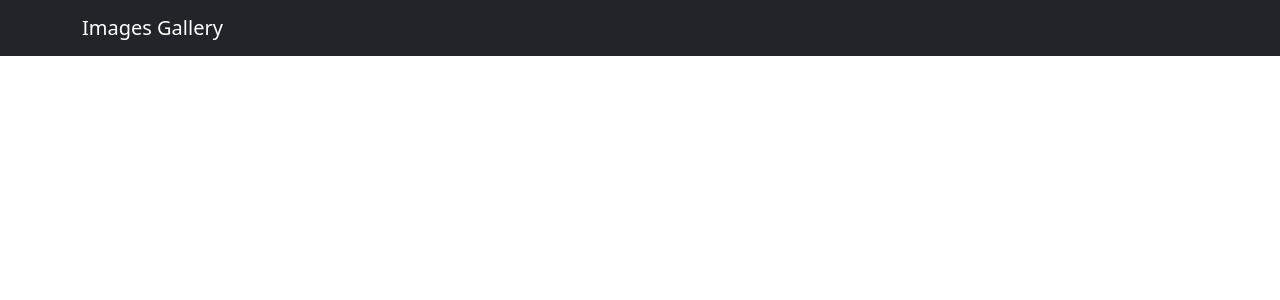
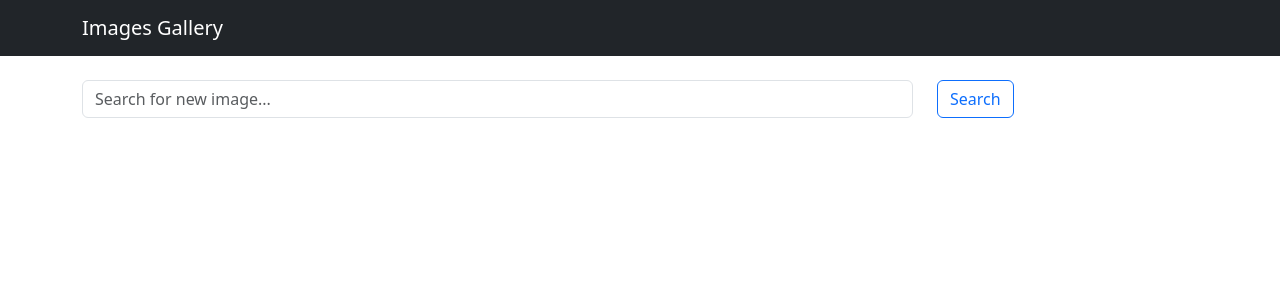
Before and after one commit to schillingderek/images-gallery, a React (Create React App) app in the folder frontend/: page / in a window 1280 px wide. Shown: the top 300 px of the page. Built offline with nearby package versions, Linux system fonts and the light colour scheme.

Commit message:
controlled search component

```diff
--- a/frontend/src/App.js
+++ b/frontend/src/App.js
@@ -1,11 +1,21 @@
+import { useState } from 'react';
 import 'bootstrap/dist/css/bootstrap.min.css';
 import Header from './components/Header';
+import Search from './components/Search';
 import React from 'react';
 
 const App = () => {
+  const [word, setWord] = useState('');
+
+  const handleSearchSubmit = (e) => {
+    e.preventDefault();
+    console.log(word);
+  }
+
   return (
     <div>
       <Header title="Images Gallery"/>
+      <Search word={word} setWord={setWord} handleSubmit={handleSearchSubmit}/>
     </div>
   );
 }
--- a/frontend/src/components/Header.js
+++ b/frontend/src/components/Header.js
@@ -1,9 +1,13 @@
 import React from 'react';
-import { Container, Navbar } from 'react-bootstrap'
+import { Container, Navbar } from 'react-bootstrap';
+
+const navbarStyle = {
+    backgroundColor: 'lightblue'
+}
 
 const Header = ({ title }) => {
     return (
-        <Navbar bg="dark" data-bs-theme="dark">
+        <Navbar style={ navbarStyle} bg="dark" data-bs-theme="dark">
             <Container>
                 <Navbar.Brand href="/">{title}</Navbar.Brand>
             </Container>
--- /dev/null
+++ b/frontend/src/components/Search.js
@@ -0,0 +1,26 @@
+import React from "react";
+import { Container, Row, Col, Form, Button } from "react-bootstrap";
+
+const Search = ({ word, setWord, handleSubmit }) => {
+  return (
+    <Container className="mt-4">
+      <Form onSubmit={handleSubmit}>
+        <Row className="justify-content-center">
+          <Col xs={9}>
+            <Form.Control
+              type="text"
+              value={word}
+              onChange={(e) => setWord(e.target.value)}
+              placeholder="Search for new image..."
+            />
+          </Col>
+          <Col>
+            <Button variant="outline-primary" type="submit">Search</Button>
+          </Col>
+        </Row>
+      </Form>
+    </Container>
+  );
+};
+
+export default Search;
```
Also changed, not shown: 2 other files (tests, documents, lock files or other folders).
